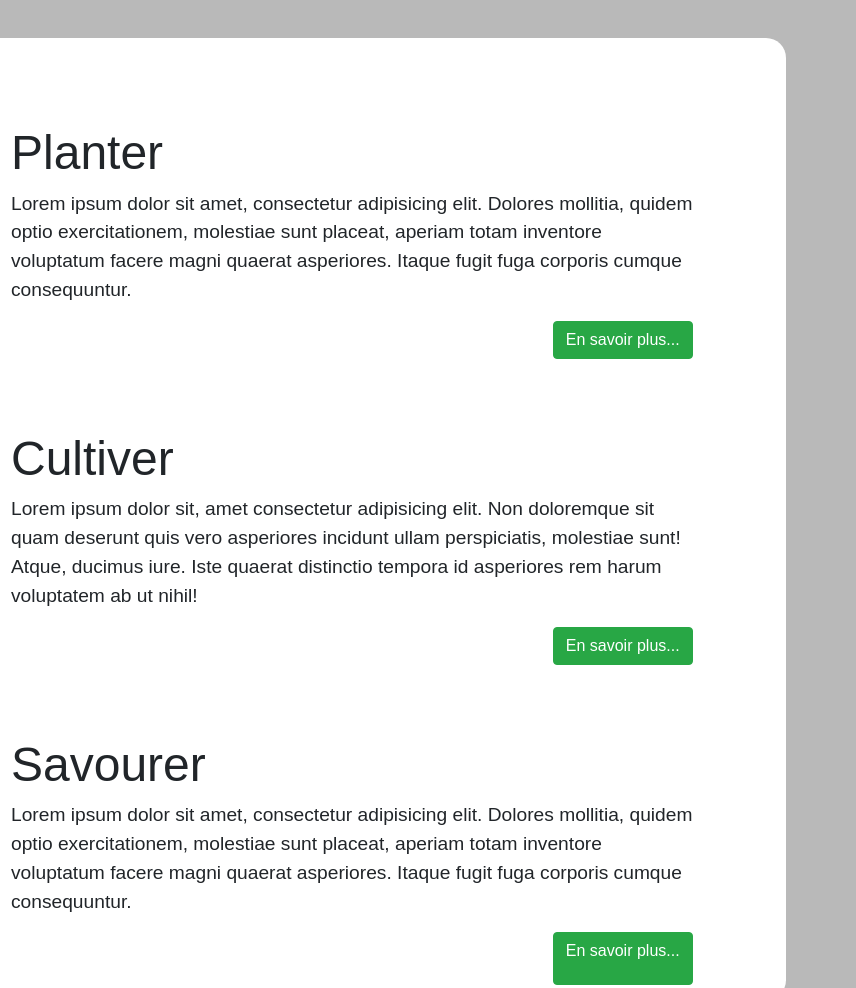
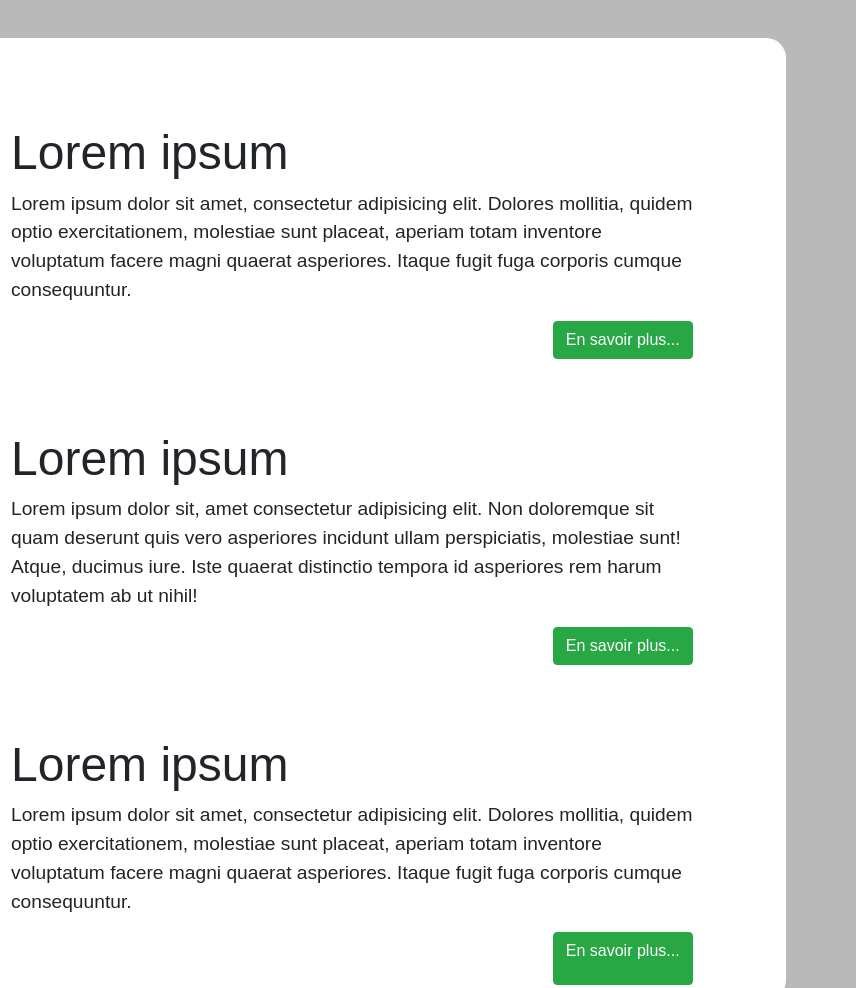
Before and after one commit to MathildeHW/evalStudi, a plain HTML site: page Evenements/Evenements.html in a window 1280 px wide. Shown: the part 290-1278 px from the top of the page, 424-1280 px from the left. Drawn offline with Linux system fonts and the light colour scheme.

Commit message:
modification des titres des actualités

```diff
--- a/Evenements/Evenements.html
+++ b/Evenements/Evenements.html
@@ -41,10 +41,10 @@
           <div class="container">
             <div class="row elements">
               <div class="col-m-6">
-                <img src="./img/ban2.jpg" alt="Planter">
+                <img src="./img/ban2.jpg">
               </div>
               <div class="col-sm-8">
-                <h3>Planter</h3>
+                <h3>Lorem ipsum</h3>
                 <p>Lorem ipsum dolor sit amet, consectetur adipisicing elit. Dolores mollitia, quidem optio exercitationem, molestiae sunt placeat, aperiam totam inventore voluptatum facere magni quaerat asperiores. Itaque fugit fuga corporis cumque consequuntur.</p>
 
               <div class="button">
@@ -59,10 +59,10 @@
 
             <div class="row elements">
               <div class="col-m-4">
-                <img src="./img/cardRando.jpg" alt="Cultiver">
+                <img src="./img/cardRando.jpg">
               </div>
               <div class="col-sm-8">
-                <h3>Cultiver</h3>
+                <h3>Lorem ipsum</h3>
                 <p>Lorem ipsum dolor sit, amet consectetur adipisicing elit. Non doloremque sit quam deserunt quis vero asperiores incidunt ullam perspiciatis, molestiae sunt! Atque, ducimus iure. Iste quaerat distinctio tempora id asperiores rem harum voluptatem ab ut nihil!</p>
 
               <div class="button">
@@ -76,10 +76,10 @@
 
               <div class="row elements">
                 <div class="col-m-4">
-                  <img src="./img/solar-panels-in-meadow.jpg" alt="Savourer">
+                  <img src="./img/solar-panels-in-meadow.jpg">
               </div>
                 <div class="col-sm-8">
-                  <h3>Savourer</h3>
+                  <h3>Lorem ipsum</h3>
                   <p>Lorem ipsum dolor sit amet, consectetur adipisicing elit. Dolores mollitia, quidem optio exercitationem, molestiae sunt placeat, aperiam totam inventore voluptatum facere magni quaerat asperiores. Itaque fugit fuga corporis cumque consequuntur.</p>
 
                   <div class="button">
```
